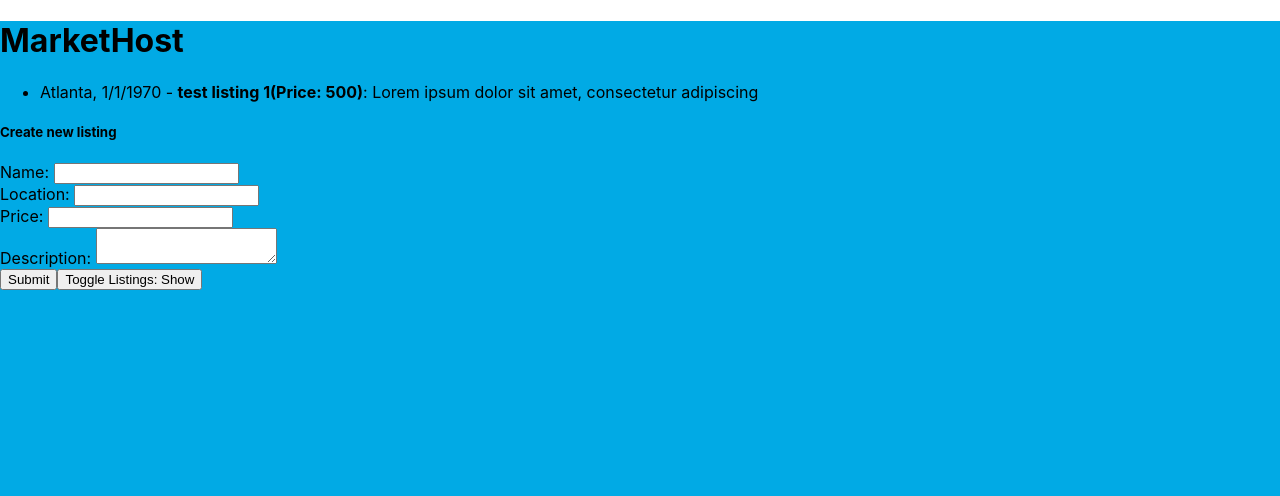
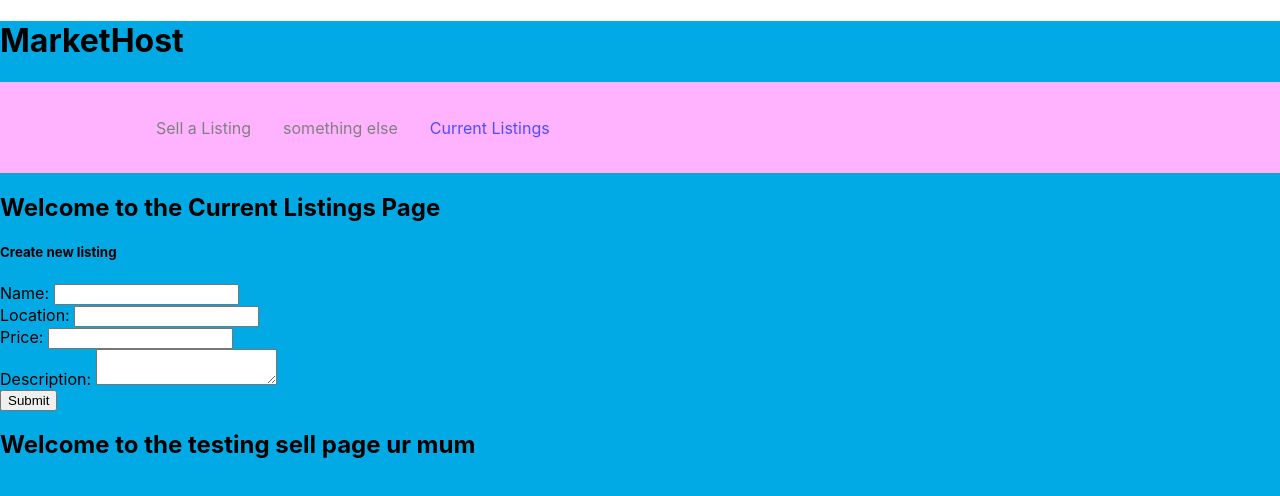
Before and after one commit to ag10889/MarketHost, a React (Create React App) app: page /CurrentListings in a window 1280 px wide. Shown: the top 496 px of the page. Built offline with nearby package versions, Linux system fonts and the light colour scheme.

Commit message:
Added taskbar
taskbar that can switch between different tabs, those tabs are currently broken sadly

```diff
--- a/package.json
+++ b/package.json
@@ -8,10 +8,12 @@
     "@testing-library/user-event": "^13.5.0",
     "react": "^18.2.0",
     "react-dom": "^18.2.0",
+    "react-icons": "^4.12.0",
     "react-native-dropdown-picker": "^5.4.6",
     "react-router-dom": "^6.20.1",
     "react-scripts": "5.0.1",
     "react-select": "^5.8.0",
+    "styled-components": "^6.1.1",
     "web-vitals": "^2.1.4"
   },
   "scripts": {
@@ -37,5 +39,8 @@
       "last 1 firefox version",
       "last 1 safari version"
     ]
+  },
+  "devDependencies": {
+    "eslint-plugin-react": "^7.33.2"
   }
 }
--- a/src/App.js
+++ b/src/App.js
@@ -1,12 +1,22 @@
 import './App.css';
-import { useState } from 'react';
-import AppRouter from './AppRouter';
+import { useState, useEffect } from 'react';
+
 import BlueBackground from './blue.jpg';
 import Select from 'react-select';
+import { BrowserRouter as Router, Routes, Route } from 'react-router-dom';
+import Selling from './Sell';
+import Navbar from './Navbar';
+import homepage from './Home';
+import CurrentListings from './CurrentListings';
+import ListingIndex from './Sell';
+
 /*  Run these to install the proper depencies, this assumes you already have Node.JS installed */
 /*  npm install react-native-dropdown-picker   */
 /*  npm install react-select                   */
 /*  npm install                                */
+/*  npm i react-router-dom --save styled-components */
+/*  npm install react-icons */
+/*  npm install eslint-plugin-react --save-dev */
 
 class Listing {
   constructor(name, description, location, createdAt, price) {
@@ -21,9 +31,6 @@ class Listing {
 
 
 
-function ListingIndex({listings}) {
-  return <ul>{listings.map(listing => <li>{listing.location}, {listing.createdAt.toLocaleDateString('en-US')} - <b>{listing.name}(Price: {listing.price})</b>: {listing.description.substring(0,50)}</li>)}</ul>
-}
 
 function ListingForm({listings, setListings}) {
   const [listing, setListing] = useState(new Listing("", "", "", new Date(0)));
@@ -103,24 +110,27 @@ function Listingdropdown(listings){
 
 function App() {
   const [listings, setListings] = useState([
-    new Listing("test listing 1", "Lorem ipsum dolor sit amet, consectetur adipiscing elit, sed do eiusmod tempor incididunt ut labore et dolore magna aliqua. Venenatis urna cursus eget nunc scelerisque viverra. Velit sed ullamcorper morbi tincidunt ornare. At lectus urna duis convallis convallis tellus id. Sed vulputate odio ut enim blandit volutpat maecenas volutpat blandit. Viverra nibh cras pulvinar mattis nunc. Odio eu feugiat pretium nibh ipsum. Sem fringilla ut morbi tincidunt augue interdum velit euismod in. Aliquam faucibus purus in massa tempor nec feugiat nisl. Lectus mauris ultrices eros in cursus. Turpis egestas maecenas pharetra convallis. In est ante in nibh mauris cursus mattis.", "Atlanta", new Date(0), 500)
+    new Listing("test listinklj;lkjg 1", "Lorem ipsum dolor sit amet, consectetur adipiscing elit, sed do eiusmod tempor incididunt ut labore et dolore magna aliqua. Venenatis urna cursus eget nunc scelerisque viverra. Velit sed ullamcorper morbi tincidunt ornare. At lectus urna duis convallis convallis tellus id. Sed vulputate odio ut enim blandit volutpat maecenas volutpat blandit. Viverra nibh cras pulvinar mattis nunc. Odio eu feugiat pretium nibh ipsum. Sem fringilla ut morbi tincidunt augue interdum velit euismod in. Aliquam faucibus purus in massa tempor nec feugiat nisl. Lectus mauris ultrices eros in cursus. Turpis egestas maecenas pharetra convallis. In est ante in nibh mauris cursus mattis.", "Atlanta", new Date(0), 500)
   ]);
 
   const [showList, setShowList] = useState(false); //Sets the list of listings to not show up by default
 
 
   return (
+
     <div className="App" style={{ backgroundImage: `url(${BlueBackground})`, minHeight: '100vh', backgroundSize: 'cover', backgroundPosition: 'cover'}}>
       <header className="App-header">
         <h1>MarketHost</h1>
       </header>
-      <ListingIndex listings={listings}></ListingIndex>
-      <ListingForm listings={listings} setListings={setListings}></ListingForm>
 
 
-      <button onClick={() => setShowList(!showList)}>Toggle Listings: {showList ? 'Hide' : 'Show'}</button> {/* Button that can toggle between the listings being visible and not */}
-      {showList && Listingdropdown(listings)}
-
+      <Router>
+        <Navbar />
+        <Routes>
+          <Route path = '/Sell' element={<Selling />} />
+          <Route path = '/CurrentListings' element={<CurrentListings />} />
+        </Routes>
+      </Router>
 
 
 
--- a/src/AppRouter.js
+++ /dev/null
@@ -1,28 +0,0 @@
-import React from 'react';
-import { BrowserRouter as Router, Route, Link, Routes } from 'react-router-dom';
-import MainPage from './App';
-import ExtraPage from './Sell';
-
-const AppRouter = () => {
-    return (
-      <Router>
-        <nav>
-          <ul>
-            <li>
-              <Link to="/">Home</Link>
-            </li>
-            <li>
-              <Link to="/extra">Extra Page</Link>
-            </li>
-          </ul>
-        </nav>
-
-        <Routes>
-          <Route path="/extra" element={<ExtraPage />} />
-          <Route path="/" element={<MainPage />} />
-        </Routes>
-      </Router>
-    );
-  };
-
-  export default AppRouter;
--- /dev/null
+++ b/src/CurrentListings.js
@@ -0,0 +1,24 @@
+import React from 'react';
+import ListingIndex from './Sell';
+import { useState, useEffect } from 'react';
+
+
+function CurrentListings() {
+  const [listings, setListings] = useState([]);
+
+  useEffect(() => {
+    // Load from local storage on component mount
+    const savedListings = JSON.parse(localStorage.getItem('saved_listings')) || [];
+    // Parse the createdAt property back to Date objects
+    setListings(savedListings.map(listing => ({ ...listing, createdAt: new Date(listing.createdAt) })));
+  }, []);
+
+  return (
+    <div>
+      <h2>Welcome to the Current Listings Page</h2>
+      <ListingIndex listings={listings} />
+    </div>
+  );
+}
+
+export default CurrentListings;
--- /dev/null
+++ b/src/Navbar.js
@@ -0,0 +1,25 @@
+import React from "react";
+import { Nav, NavLink, NavMenu } from "./NavbarElements";
+
+const Navbar = () => {
+    return(
+        <>
+        <Nav>
+            <NavMenu>
+                <NavLink to='/Sell' activeStyle>
+                    Sell a Listing
+                    </NavLink>
+                <NavLink to='/Main' activeStyle>
+                    something else
+
+                </NavLink>
+                <NavLink to='/CurrentListings' activeStyle>
+                    Current Listings
+
+                </NavLink>
+            </NavMenu>
+        </Nav>
+        </>
+    );
+}
+export default Navbar;
--- /dev/null
+++ b/src/NavbarElements.js
@@ -0,0 +1,53 @@
+import { FaBars } from "react-icons/fa";
+import { NavLink as Link } from "react-router-dom";
+import styled from "styled-components";
+
+export const Nav = styled.nav`
+    background: #ffb3ff;
+    height: 85px;
+    display: flex;
+    justify-content: space-between;
+    padding: 0.2rem calc((100vw - 1000px) / 2);
+    z-index: 12;
+`;
+
+export const NavLink = styled(Link)`
+    color: #808080;
+    display: flex;
+    align-items: center;
+    text-decoration: none;
+    padding: 0 1rem;
+    height: 100%;
+    cursor: pointer;
+    &.active {
+        color: #4d4dff;
+    }
+`;
+
+export const Bars = styled(FaBars)`
+    display: none;
+    color: #808080;
+    @media screen and (max-width: 768px) {
+        display: block;
+        position: absolute;
+        top: 0;
+        right: 0;
+        transform: translate(-100%, 75%);
+        font-size: 1.8rem;
+        cursor: pointer;
+    }
+`;
+
+export const NavMenu = styled.div`
+    display: flex;
+    align-items: center;
+    margin-right: -24px;
+    /* Second Nav */
+    /* margin-right: 24px; */
+    /* Third Nav */
+    /* width: 100vw;
+white-space: nowrap; */
+    @media screen and (max-width: 768px) {
+        display: none;
+    }
+`;
--- a/src/Sell.js
+++ b/src/Sell.js
@@ -1,11 +1,116 @@
 import React from 'react';
+import { useState, useEffect } from 'react';
 
-function Sell(){
+
+
+
+class Listing {
+    constructor(name, description, location, createdAt = new Date(), price) {
+      this.name = name;
+      this.description = description;
+      this.location = location;
+      this.createdAt = createdAt;
+      this.price = price;
+    }
+
+  }
+
+function ListingForm({listings, setListings}) {
+    const [listing, setListing] = useState(new Listing("", "", "", new Date()));
+
+    function handleNameChange(name) {
+      setListing({
+        ...listing,
+        name: name.target.value
+      })
+    }
+
+    function handleDescriptionChange(description) {
+      setListing({
+        ...listing,
+        description: description.target.value
+      })
+    }
+
+    function handleLocationChange(location) {
+      setListing({
+        ...listing,
+        location: location.target.value
+      })
+    }
+
+    function handlePriceChange(price){
+      setListing({
+        ...listing,
+        price: price.target.value
+      })
+
+    }
+
+    function handleFormSubmit() {
+      const finalizedListing = {
+        ...listing,
+        createdAt: new Date(listing.createdAt)
+      }
+
+    const savedListings = JSON.parse(localStorage.getItem('saved_listings')) || [];
+    localStorage.setItem('saved_listings', JSON.stringify([...savedListings, finalizedListing]));
+
+      setListing(new Listing("", "", "", new Date(),""));
+      setListings([...listings, finalizedListing])
+
+    }
+
+    return (
+      <>
+        <h5>Create new listing</h5>
+        <label>Name: <input value={listing.name} onChange={handleNameChange}/></label><br></br>
+        <label>Location: <input value={listing.location} onChange={handleLocationChange}/></label><br></br>
+        <label>Price: <input value={listing.price} onChange={handlePriceChange}/></label><br></br>
+        <label>Description: <textarea value={listing.description} onChange={handleDescriptionChange }/></label>
+
+        <br></br>
+        <button onClick={handleFormSubmit}>
+          Submit
+        </button>
+      </>
+    );
+  }
+
+
+
+const Sell = () => {
+    const [listings, setListings] = useState([
+        new Listing("test listing 1", "Lorem ipsum dolor sit amet, consectetur adipiscing elit, sed do eiusmod tempor incididunt ut labore et dolore magna aliqua. Venenatis urna cursus eget nunc scelerisque viverra. Velit sed ullamcorper morbi tincidunt ornare. At lectus urna duis convallis convallis tellus id. Sed vulputate odio ut enim blandit volutpat maecenas volutpat blandit. Viverra nibh cras pulvinar mattis nunc. Odio eu feugiat pretium nibh ipsum. Sem fringilla ut morbi tincidunt augue interdum velit euismod in. Aliquam faucibus purus in massa tempor nec feugiat nisl. Lectus mauris ultrices eros in cursus. Turpis egestas maecenas pharetra convallis. In est ante in nibh mauris cursus mattis.", "Atlanta", new Date(), 500)
+      ]);
+
+
+
+      useEffect(() => {
+        // Load from local storage on component mount
+        const savedListings = JSON.parse(localStorage.getItem('saved_listings')) || [];
+  // Parse the createdAt property back to Date objects
+  setListings(savedListings.map(listing => ({ ...listing, createdAt: new Date(listing.createdAt) })));
+}, []);
     return(
         <div>
-            <h2>Welcome to the testing sell page</h2>
+            <ListingIndex listings={listings}></ListingIndex>
+            <ListingForm listings={listings} setListings={setListings}></ListingForm>
+            <h2>Welcome to the testing sell page ur mum</h2>
         </div>
-    )
+    );
 
-}
+};
+function ListingIndex({ listings }) {
+    return (
+      <ul>
+        {listings.map((listing, index) => (
+          <li key={index}>
+            {listing.location}, {listing.createdAt.toLocaleDateString('en-US')} -{' '}
+            <b>{listing.name}(Price: {listing.price})</b>: {listing.description.substring(0, 50)}
+          </li>
+        ))}
+      </ul>
+    );
+  }
 export default Sell;
```
Also changed, not shown: src/Main.js (added, +11 -0 lines), src/Home.js (added), 1 other file (tests, documents, lock files or other folders).
